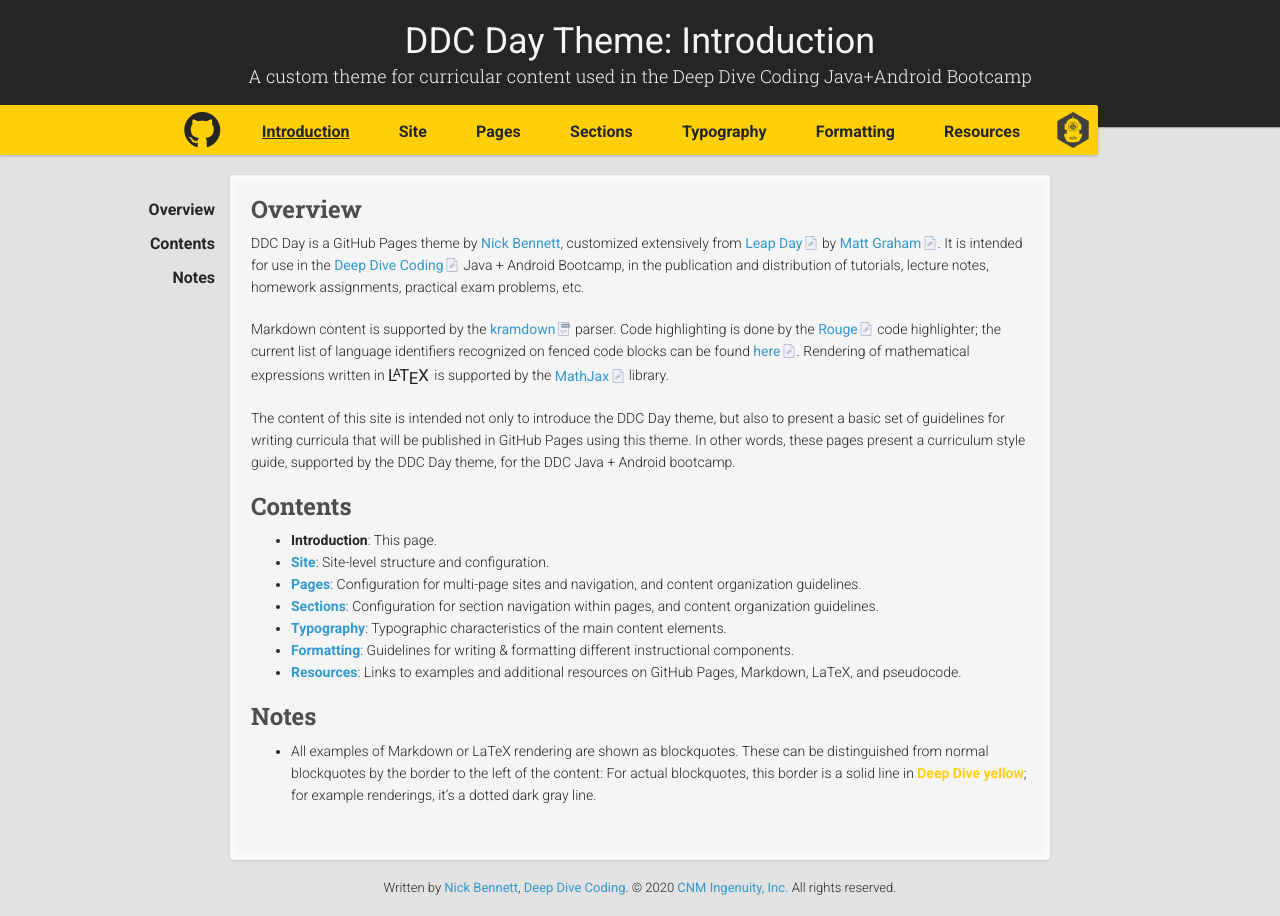
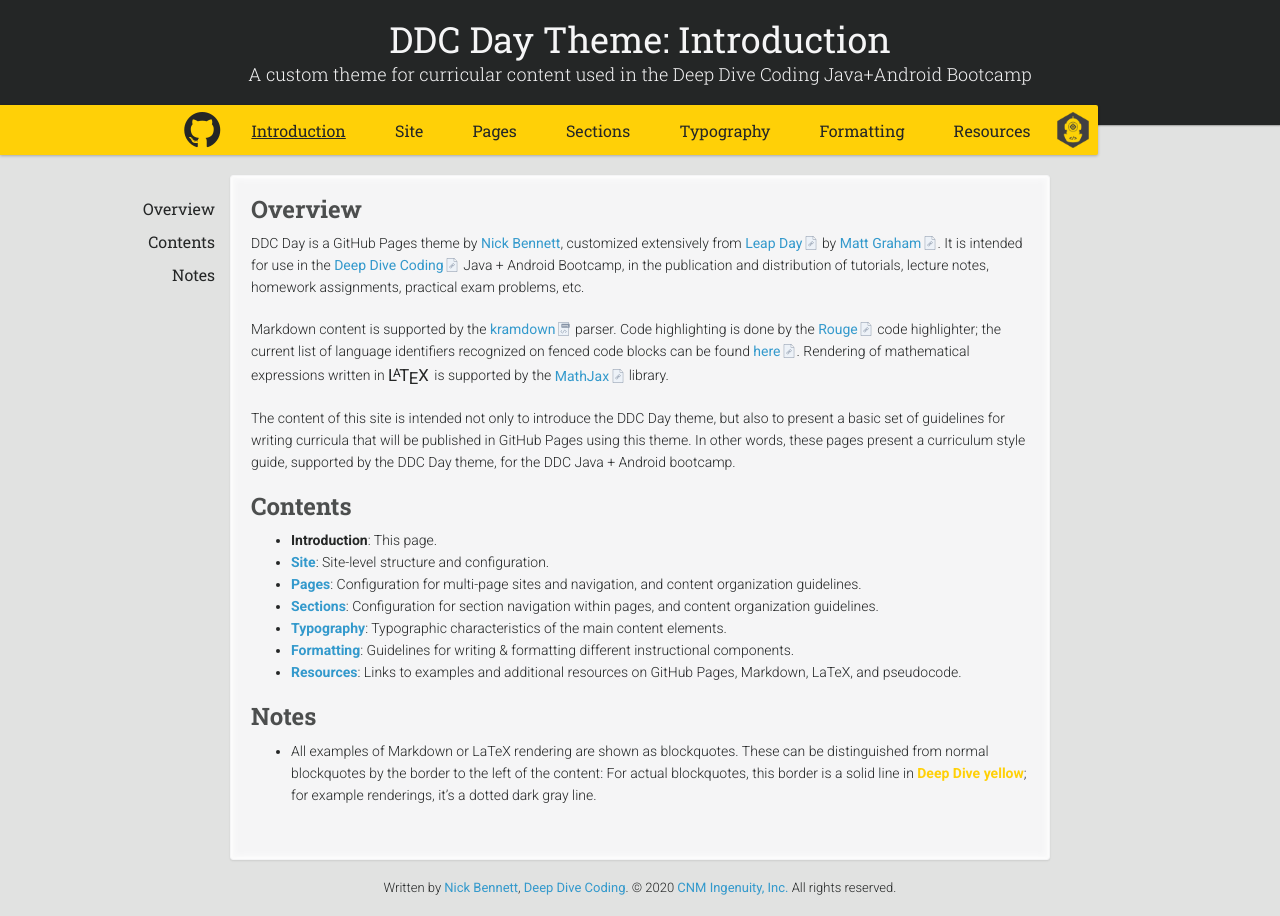
Before and after one commit to ddc-java/ddc-day, a Jekyll site: the page built from index.md, in a window 1280 px wide. Built offline with Jekyll 4.4.1, drawn with Linux system fonts in a browser that asks for light colours; nearby versions of some CDN libraries; our own code applies the rules of GitHub Pages for plain Markdown files; formulas are drawn with MathJax 3.

Commit message:
Roboto font families

```diff
--- a/_sass/ddc-day.scss
+++ b/_sass/ddc-day.scss
@@ -59,7 +59,7 @@
 }
 
 h1, h2, h3, h4, h5, h6 {
-  font-family: $heading-fonts!important;
+  font-family: $heading-fonts;
   color: $medium-dark-color;
   margin:0 0 10px 0;
 }
@@ -313,6 +313,7 @@
 
     a {
 
+      font-family: $heading-fonts;
       color: $base-light-color;
 
       &:visited {
@@ -484,8 +485,8 @@
 
         a {
 
+          font-family: $heading-fonts;
           color: $base-dark-color;
-          font-weight: bold;
 
           &:hover {
             color: #6c6f6f;
@@ -542,7 +543,7 @@
 
         a {
 
-          font-weight: bold;
+          font-family: $heading-fonts;
           color: $base-dark-color;
 
           &:hover {
```
